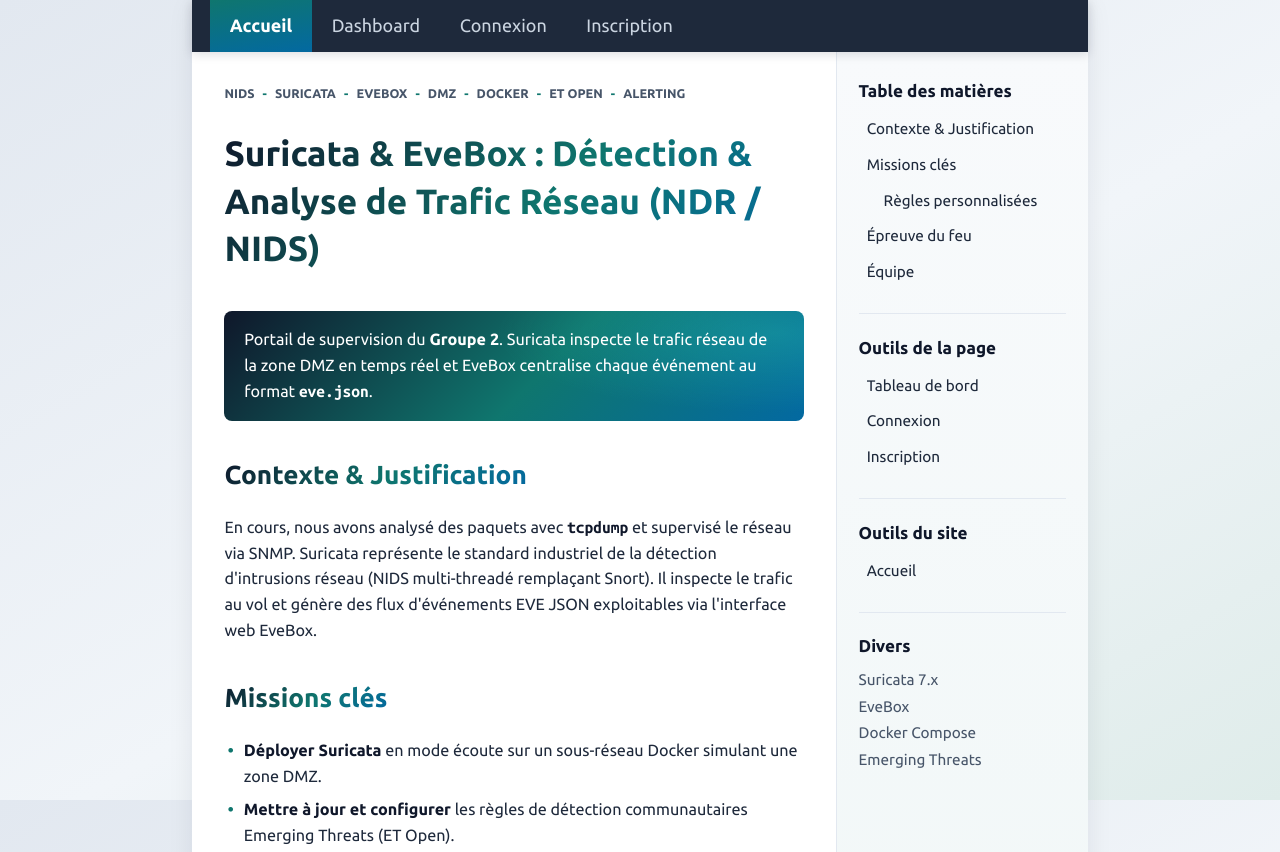
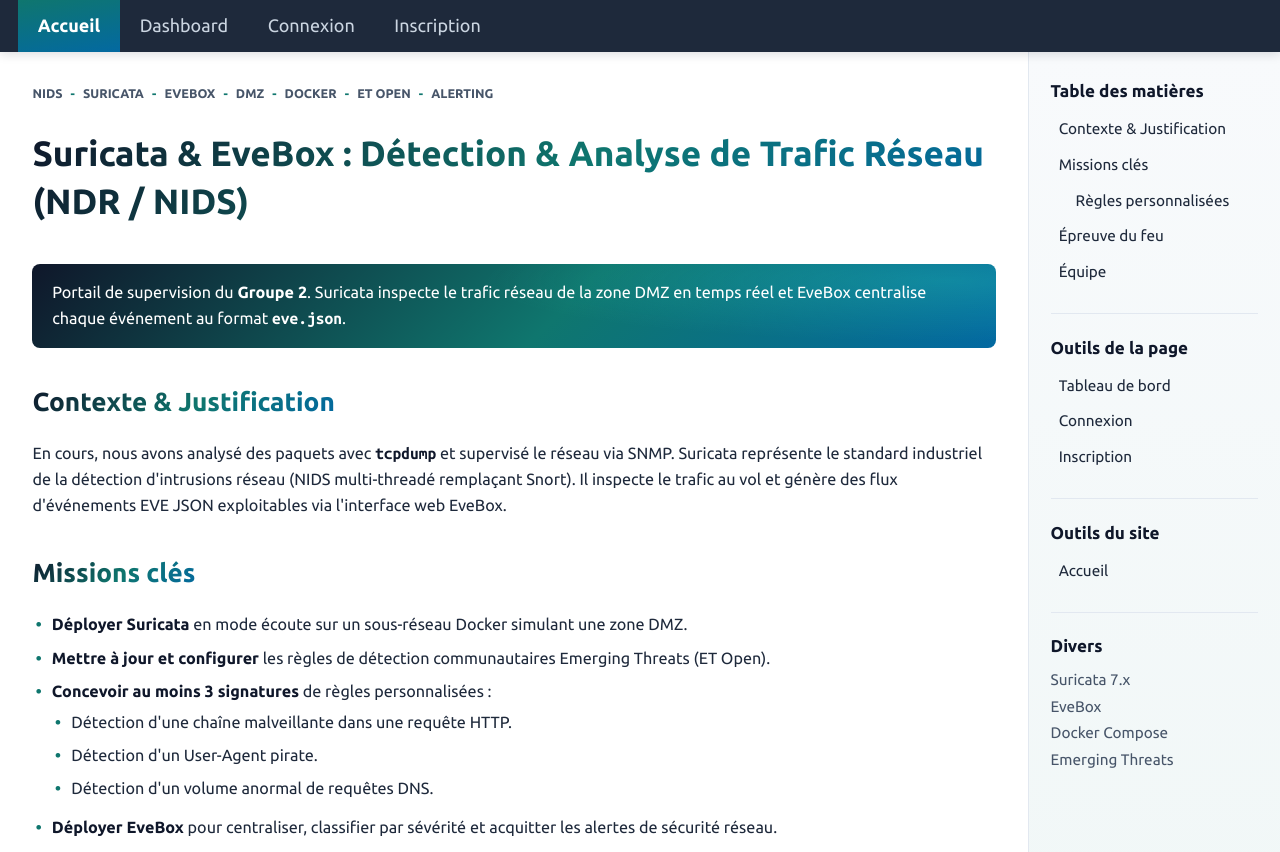
Before and after one commit to VISCHENZISCH/suricata-ndr-dmz, a plain HTML site: page dmz/web/index.html in a window 1280 px wide. Shown: the top 852 px of the page. Drawn offline with Linux system fonts and the light colour scheme; no server answers.

Commit message:
fix(web): update body widht :: Windows

```diff
--- a/dmz/web/style.css
+++ b/dmz/web/style.css
@@ -54,7 +54,7 @@ html {
 }
 
 body {
-  width: calc(100% - 30%);
+  width: 100%;
   min-height: 100vh;
   margin: 0 auto;
   padding: 0;
@@ -814,6 +814,7 @@ body>footer p {
   padding: 0 .6rem;
   white-space: nowrap;
 }
+
 .nav-logout {
   font-size: .82rem;
   font-weight: 700;
@@ -824,6 +825,7 @@ body>footer p {
   border-radius: 6px;
   transition: background .15s, color .15s;
 }
+
 .nav-logout:hover {
   background: var(--accent);
   color: #fff;
```
